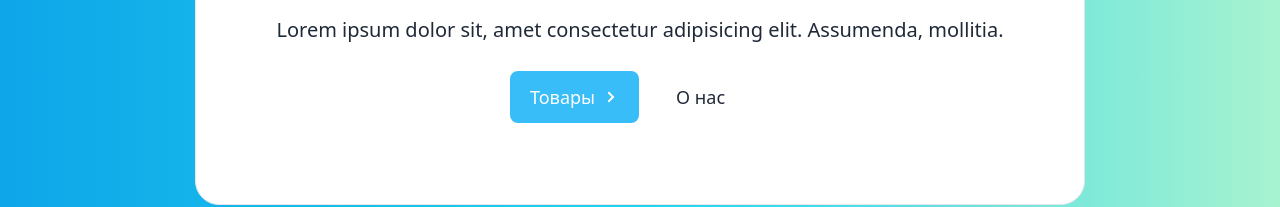
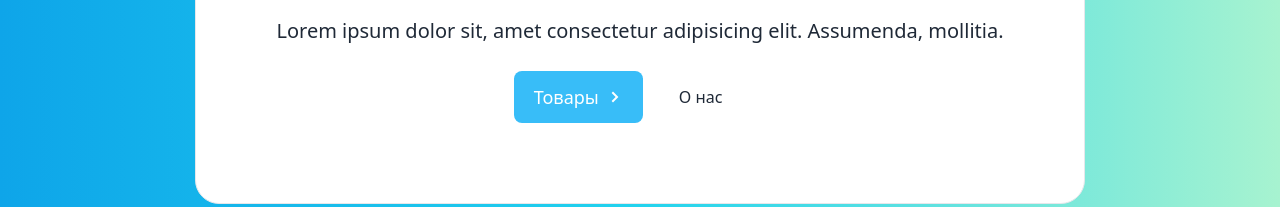
Before and after one commit to ziyou-saram/jubilant-invention, a website built with Vite: page index.html in a window 1280 px wide. Shown: the part 431-638 px from the top of the page. Built offline with nearby package versions, Linux system fonts and the light colour scheme.

Commit message:
Update index.html

```diff
--- a/index.html
+++ b/index.html
@@ -230,7 +230,7 @@
                 ></span>
               </button>
               <button
-                class="flex items-center justify-center gap-2 rounded-lg border border-white/50 px-5 py-3 text-lg font-medium text-gray-800 hover:text-sky-400"
+                class="flex items-center justify-center gap-2 rounded-lg px-5 py-3 text-md md:text-lg font-medium text-gray-800 hover:text-sky-400"
               >
                 <span> О нас</span>
                 <span
```
